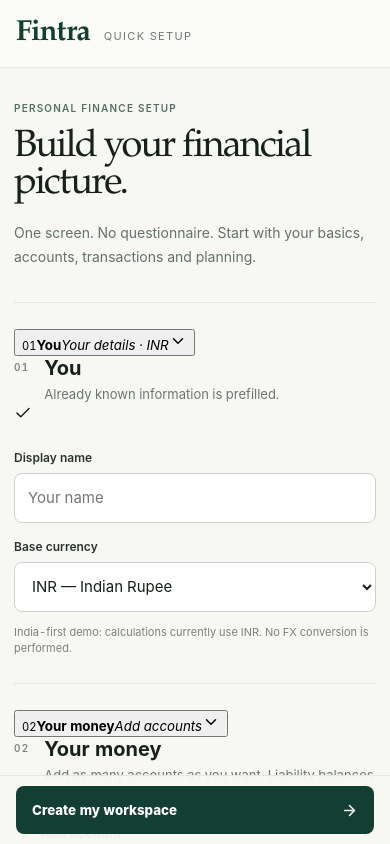
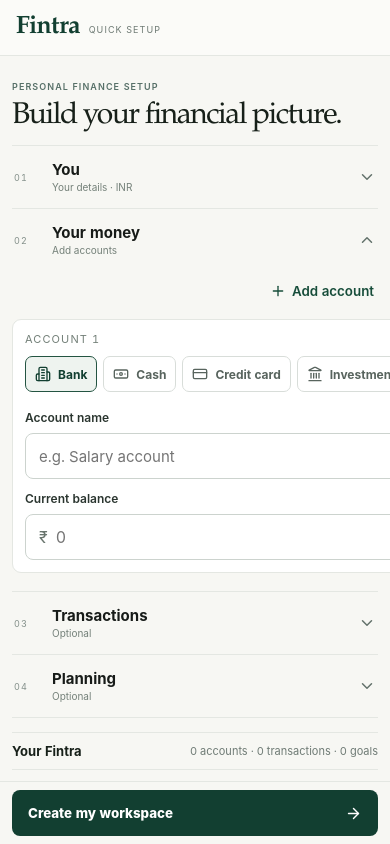
Before and after one commit to gthawani-del/fintra, a Next.js app: page /onboarding in a window 390 px wide. Shown: the top 844 px of the page. Built offline with nearby package versions, Linux system fonts and the light colour scheme.

Commit message:
mobile: compress Quick Setup into accordion layout

```diff
--- a/app/globals.css
+++ b/app/globals.css
@@ -654,3 +654,54 @@ button,input,select,textarea,table{font-family:var(--font-ui),Arial,sans-serif;f
 @media(prefers-reduced-motion:reduce){
  .mobileTopbar{backdrop-filter:none}
 }
+
+
+/* Compact mobile Quick Setup */
+.quickMobileSectionToggle,.quickMobileSectionAction{display:none}
+@media(max-width:820px){
+ .quickSetupTop{min-height:56px;padding:14px 16px;position:sticky;top:0}
+ .quickSetupTop>div{gap:9px}.quickBrand{font-size:25px}.quickSetupTop span{font-size:9px}
+ .quickLayout{padding:18px 14px calc(84px + env(safe-area-inset-bottom))}
+ .quickHero{margin:0 0 14px}.quickHero>span{font-size:9px}.quickHero h1{font-size:32px;line-height:1;margin:7px 0 0}.quickHero p{display:none}
+
+ .quickSection{padding:0;border-top:1px solid var(--line)}
+ .quickSection:last-of-type{border-bottom:1px solid var(--line)}
+ .quickDesktopSectionHead{display:none!important}
+ .quickMobileSectionToggle{width:100%;min-height:66px;border:0;background:transparent;padding:10px 2px;display:flex;align-items:center;justify-content:space-between;gap:12px;text-align:left;color:var(--ink)}
+ .quickMobileSectionToggle>span{min-width:0;display:grid;grid-template-columns:28px minmax(0,1fr);grid-template-rows:auto auto;column-gap:10px;align-items:center}
+ .quickMobileSectionToggle small{grid-column:1;grid-row:1/3;font-size:9px;letter-spacing:.12em;color:#84908a}
+ .quickMobileSectionToggle b{grid-column:2;grid-row:1;font-size:15px;line-height:1.2}
+ .quickMobileSectionToggle em{grid-column:2;grid-row:2;margin-top:2px;font-size:10px;line-height:1.3;color:#748079;font-style:normal;white-space:nowrap;overflow:hidden;text-overflow:ellipsis}
+ .quickMobileSectionToggle svg{flex:0 0 auto;color:#64736c;transition:transform .16s ease}
+ .quickMobileSectionToggle[aria-expanded="true"] svg{transform:rotate(180deg)}
+ .quickSectionBody{padding:2px 0 18px}
+ .quickSection.mobileClosed>.quickSectionBody{display:none}
+ .quickSection.mobileOpen>.quickSectionBody{display:block}
+ .quickMobileSectionAction{display:flex;justify-content:flex-end;margin:0 0 10px}
+ .quickMobileSectionAction .quickTextButton{min-height:36px}
+
+ .quickFields{gap:12px}.quickFields.two{grid-template-columns:1fr}
+ .quickFields input,.quickFields select,.quickMoney{height:46px}
+ .quickHint{margin-top:9px;font-size:10px}
+ .quickAccounts{gap:10px}.quickAccount{padding:12px;border-radius:9px}
+ .quickAccountTop{margin-bottom:10px}
+ .quickAccountTypes{display:flex;gap:6px;overflow-x:auto;flex-wrap:nowrap;padding-bottom:2px;scrollbar-width:none}
+ .quickAccountTypes::-webkit-scrollbar{display:none}
+ .quickAccountTypes button{flex:0 0 auto;min-height:36px;padding:0 9px}
+ .quickFormat{padding:10px 11px;margin-bottom:10px}.quickFormat span{font-size:10px}.quickFormat code{font-size:9px}
+ .quickPaste textarea{min-height:104px;padding:11px;font-size:12px}
+ .quickImportBar{margin-top:9px;gap:8px}.quickUpload{min-height:38px}
+ .quickPreview{margin-top:12px}
+ .quickPlanning{gap:10px}.quickBudget,.quickGoals{padding:13px}.quickMiniHead{margin-bottom:12px}
+ .quickSuggestions{gap:5px}.quickSuggestions button{min-height:30px}
+ .quickGoalRow{margin-top:7px}
+ .quickError{margin:12px 0}
+ .quickMobileSummary{margin:14px 0 68px;padding:10px 0}
+ .quickFinishMobile{padding:8px 12px calc(8px + env(safe-area-inset-bottom))}
+ .quickFinishMobile button{height:46px}
+}
+@media(max-width:430px){
+ .quickLayout{padding-left:12px;padding-right:12px}
+ .quickHero h1{font-size:30px}
+ .quickMobileSectionToggle{min-height:62px}
+}
```
